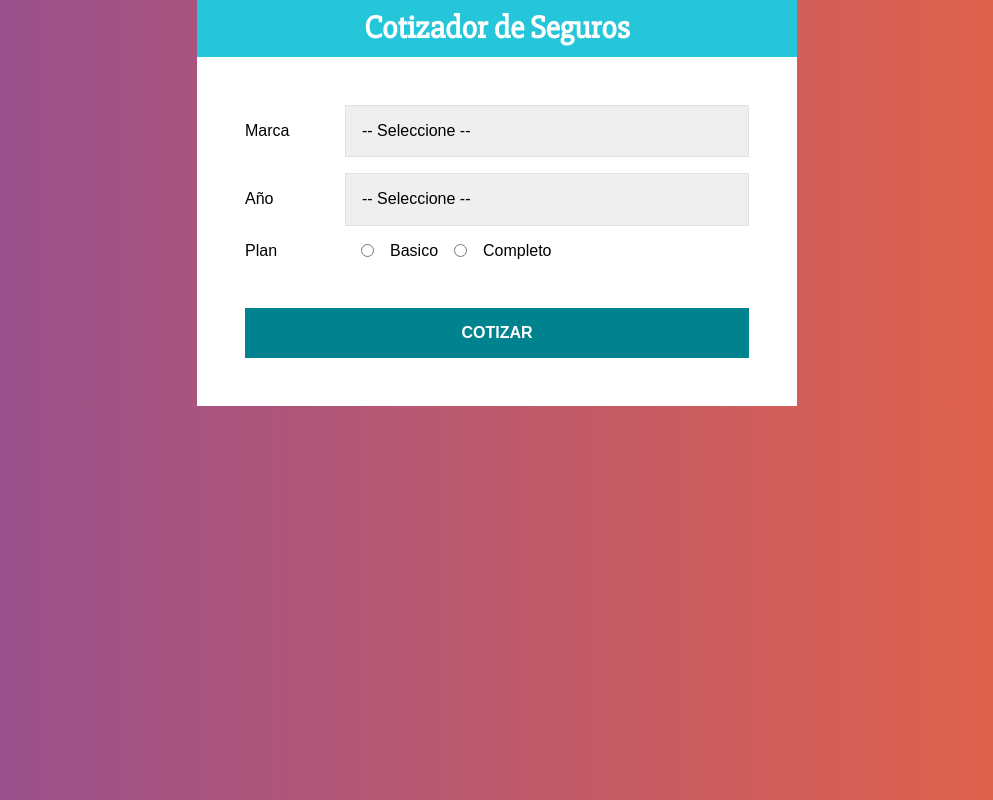
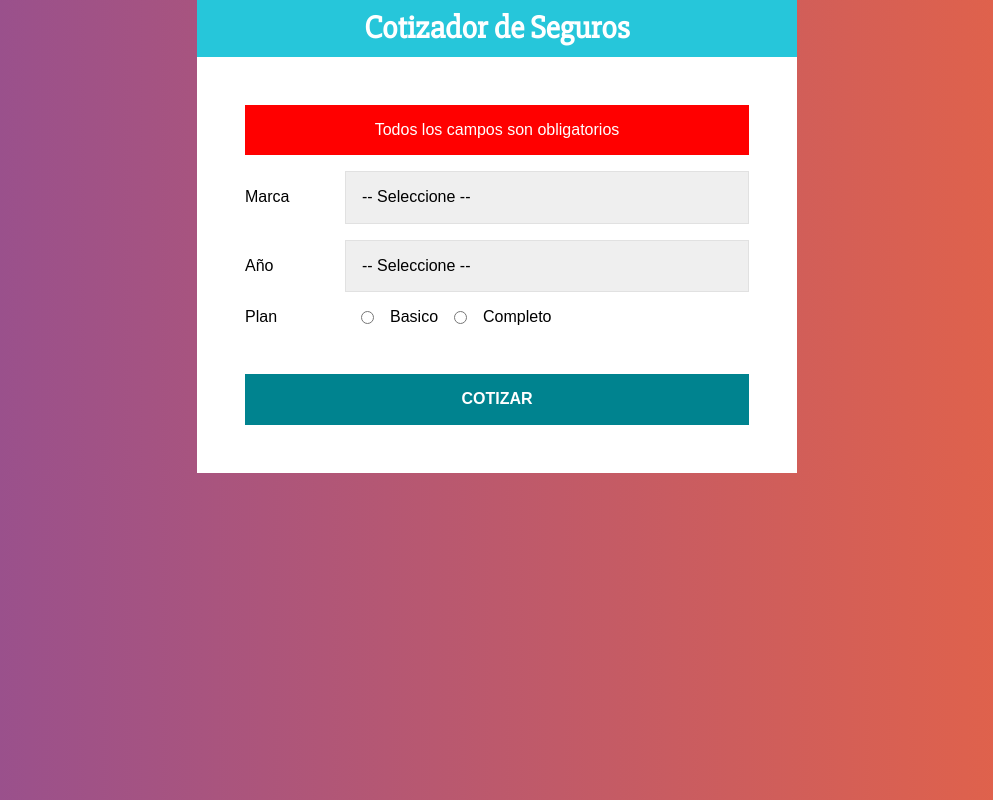
Before and after one commit to arieladasme/reactjs-quote, a React (Create React App) app: page / in a window 1280 px wide. Both pictures are taken after a click on the button "COTIZAR". Shown: the whole page, without its empty margins (143-1136 px from the left). Built offline with nearby package versions, Linux system fonts and the light colour scheme.

Commit message:
Form validation

```diff
--- a/src/components/Form.js
+++ b/src/components/Form.js
@@ -39,6 +39,14 @@ const Button = styled.button`
     cursor: pointer;
   }
 `
+const Error = styled.div`
+  background-color: red;
+  color: white;
+  padding: 1rem;
+  width: 100%;
+  text-align: center;
+  border-bottom: 2rem;
+`
 
 const Form = () => {
   const [data, saveData] = useState({
@@ -47,7 +55,7 @@ const Form = () => {
     plan: '',
   })
 
-  const { brand, year, plan } = data
+  const [error, saveError] = useState(false)
 
   // Read and add data to state
   const getData = e => {
@@ -57,8 +65,26 @@ const Form = () => {
     })
   }
 
+  const { brand, year, plan } = data
+
+  // onSubmit
+  const quoteInsurance = e => {
+    e.preventDefault()
+
+    if (brand.trim() === '' || year.trim() === '' || plan.trim() === '') {
+      saveError(true)
+      return
+    }
+    saveError(false)
+  }
+
   return (
-    <form>
+    <form onSubmit={quoteInsurance}>
+      {error ? (
+        <Field>
+          <Error>Todos los campos son obligatorios</Error>
+        </Field>
+      ) : null}
       <Field>
         <Label>Marca</Label>
         <Select name="brand" value={brand} onChange={getData}>
@@ -107,7 +133,7 @@ const Form = () => {
         Completo
       </Field>
 
-      <Button type="button">Cotizar</Button>
+      <Button type="submit">Cotizar</Button>
     </form>
   )
 }
```
